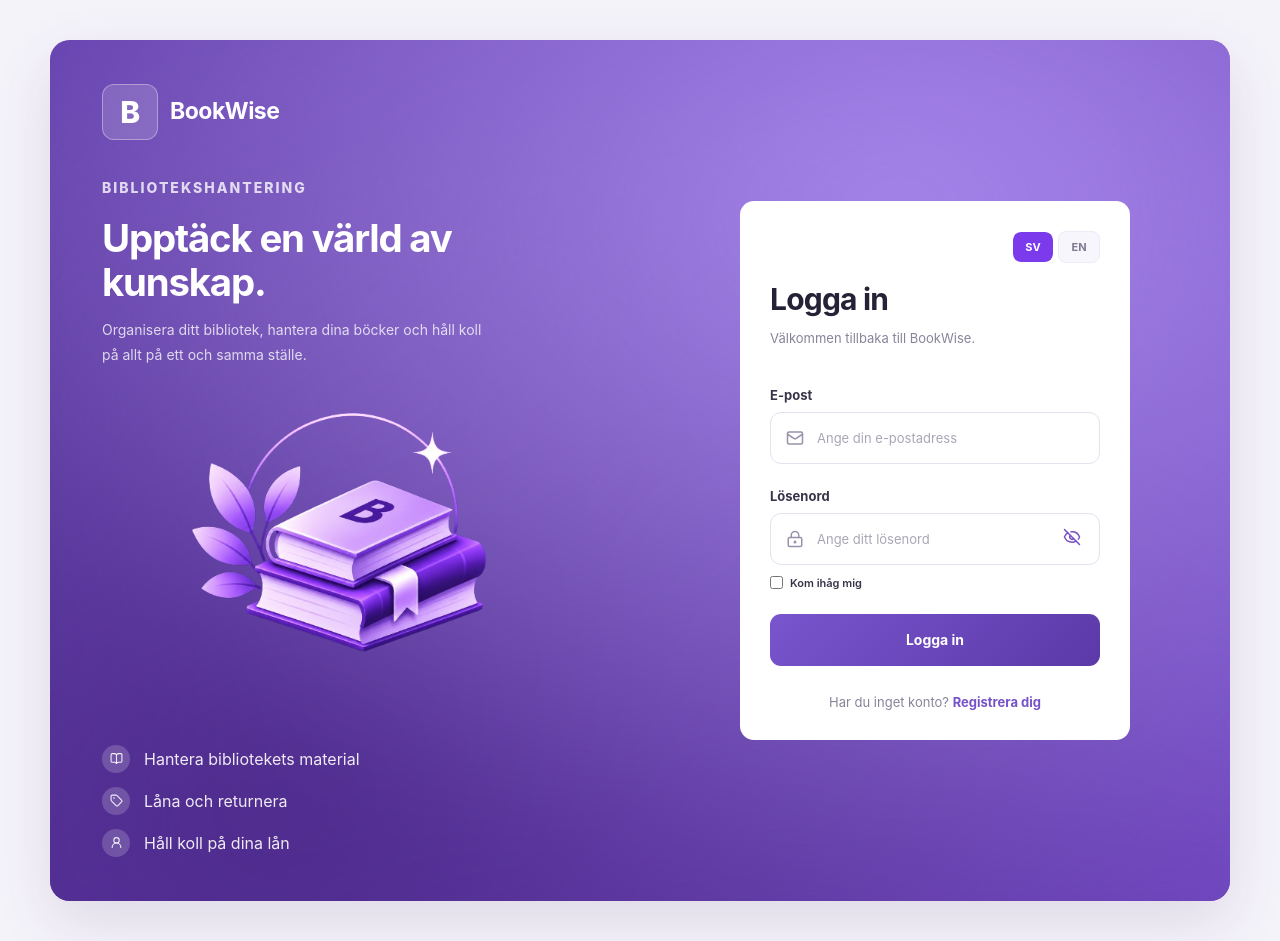
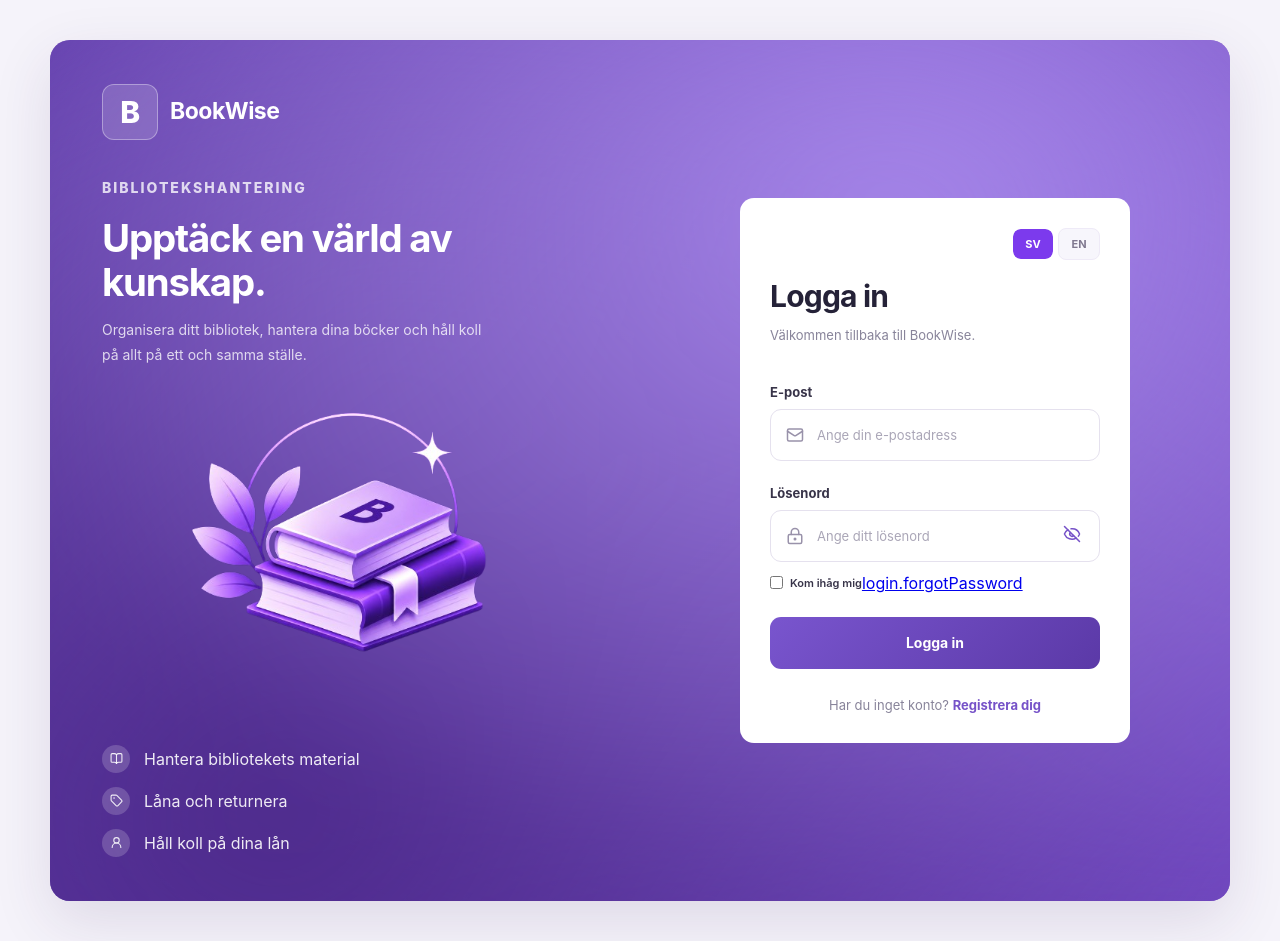
Before and after one commit to Kiankayan/BookWise, a React (Vite) app in the folder frontend/: page /login in a window 1280 px wide. Built offline with nearby package versions, Linux system fonts and the light colour scheme; no server answers.

Commit message:
Add forgot password link to login page

```diff
--- a/frontend/src/pages/LoginPage.tsx
+++ b/frontend/src/pages/LoginPage.tsx
@@ -102,7 +102,6 @@ function LoginPage() {
                     {showPassword ? <Eye size={18} /> : <EyeOff size={18} />}
                   </button>
                 </div>
-
                 <div className="auth-remember-me">
                   <label>
                     <input
@@ -112,6 +111,10 @@ function LoginPage() {
                     />
                     {t("login.rememberMe")}
                   </label>
+
+                  <Link to="/forgot-password" className="auth-forgot-password">
+                    {t("login.forgotPassword")}
+                  </Link>
                 </div>
               </div>
 
```
